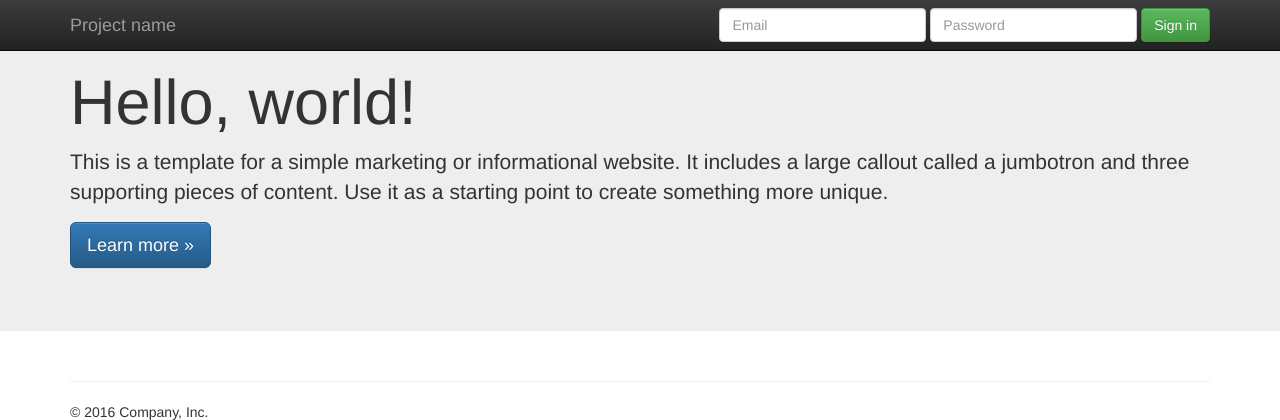
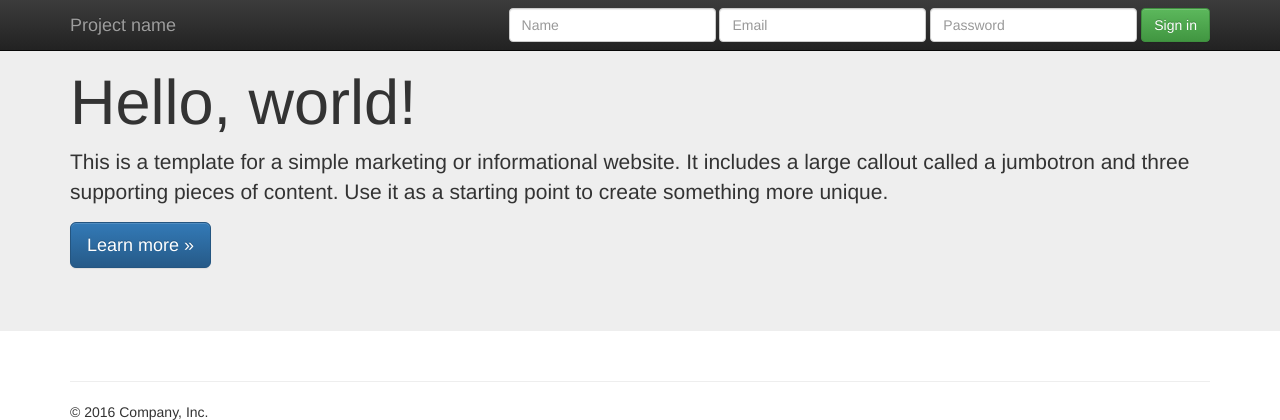
Before and after one commit to tzone85/lumen-blog-frontend, a PHP site: page / in a window 1280 px wide. Shown: the top 420 px of the page. Run offline with PHP 8.4, Linux system fonts and the light colour scheme; data that the repository does not hold is empty; some libraries are stand-ins or nearby versions.

Commit message:
made small changes to the form, wanting to add users via the form just getting a token error but gotta sleep so PEACE

```diff
--- a/index.php
+++ b/index.php
@@ -45,12 +45,15 @@ $decodedPosts = json_decode($fetchPosts, true);
 			<a class="navbar-brand" href="#">Project name</a>
 		</div>
 		<div id="navbar" class="navbar-collapse collapse">
-			<form class="navbar-form navbar-right">
+			<form class="navbar-form navbar-right" action="http://localhost:8888/api/v1/users/add" method="post">
 				<div class="form-group">
-					<input type="text" placeholder="Email" class="form-control">
+					<input type="text" placeholder="Name" name="name" class="form-control">
 				</div>
 				<div class="form-group">
-					<input type="password" placeholder="Password" class="form-control">
+					<input type="text" placeholder="Email" name="email" class="form-control">
+				</div>
+				<div class="form-group">
+					<input type="password" placeholder="Password" name="password" class="form-control">
 				</div>
 				<button type="submit" class="btn btn-success">Sign in</button>
 			</form>
```
